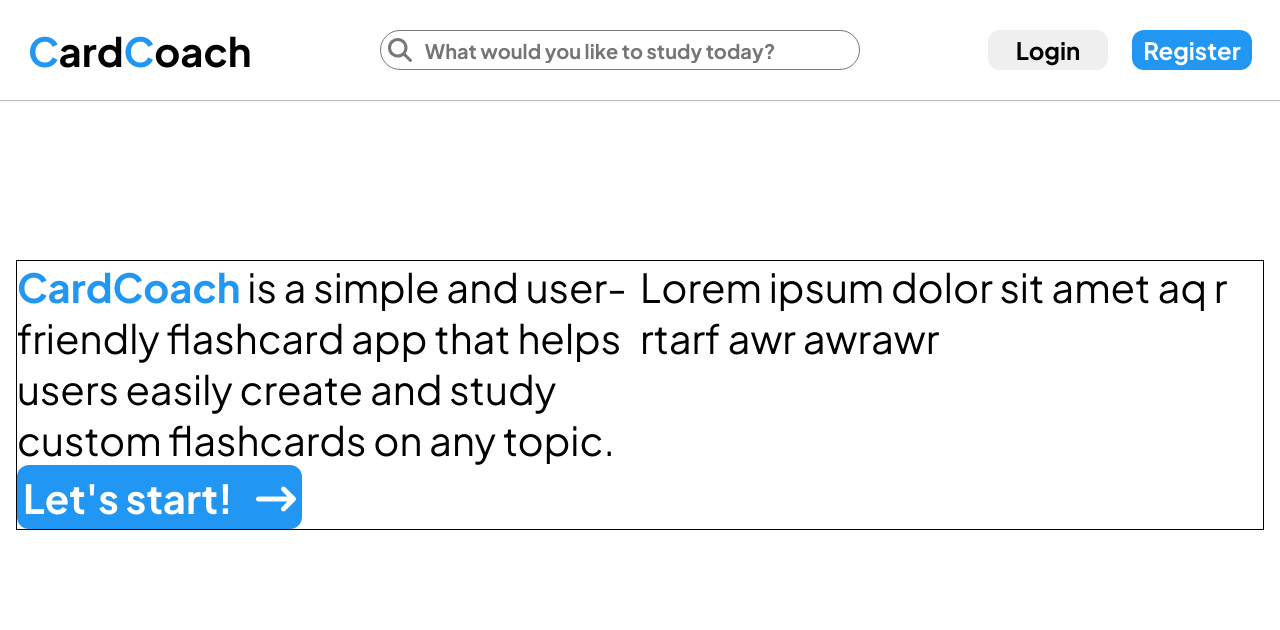
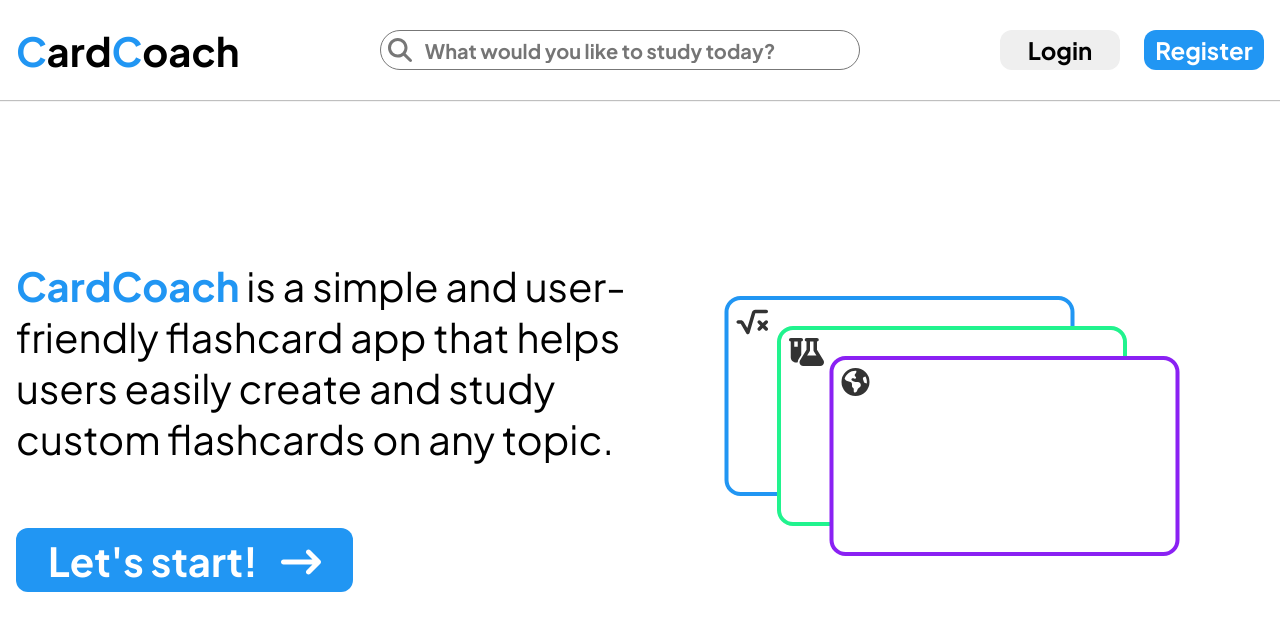
Before and after one commit to BBrownley/cardcoach-client, a React (Create React App) app: page / in a window 1280 px wide. Shown: the top 630 px of the page. Built offline with nearby package versions, Linux system fonts and the light colour scheme.

Commit message:
added hero section of landing page with load animations

```diff
--- a/src/components/reusable/Navigation/Navigation.elements.js
+++ b/src/components/reusable/Navigation/Navigation.elements.js
@@ -3,7 +3,7 @@ import styled from "styled-components";
 export const Container = styled.div`
   height: 100px;
   /* box-shadow: 0 1px 1px 0 rgba(0, 0, 0, 0.25); */
-  padding: 0.75rem;
+  /* padding: 0.75rem; */
   display: flex;
   justify-content: space-between;
   overflow: hidden;
--- a/src/components/views/LandingPage/Hero.elements.js
+++ b/src/components/views/LandingPage/Hero.elements.js
@@ -3,7 +3,7 @@ import styled from "styled-components";
 export const Hero = styled.div`
   color: black;
   font-size: 2.5rem;
-  border: 1px solid black;
+  /* border: 1px solid #ccc; */
 
   display: flex;
 
@@ -11,19 +11,158 @@ export const Hero = styled.div`
   > * {
     flex: 1;
     width: 0; /* Set width to 0 to evenly distribute available space */
+    &:nth-child(1) {
+      padding-right: 0.5rem;
+    }
+    &:nth-child(2) {
+      padding-left: 0.5rem;
+      /* border: 2px solid #ccc; */
+    }
+  }
+
+  @keyframes hero-body-text-anim {
+    from {
+      transform: translateY(3rem);
+      opacity: 0;
+    }
+    to {
+      transform: translateY(0);
+      opacity: 1;
+    }
+  }
+
+  @keyframes hero-body-btn-anim {
+    0% {
+      transform: translateX(10rem);
+      opacity: 0;
+    }
+    70% {
+      transform: translateX(10rem);
+      opacity: 0;
+    }
+    100% {
+      transform: translateY(0);
+      opacity: 1;
+    }
   }
 
   .hero-body {
+    animation: hero-body-text-anim 0.5s ease-out;
+
     span {
       font-weight: bold;
     }
 
     .btn {
+      animation: hero-body-btn-anim 2s ease-out;
       font-size: 2.5rem;
       height: 4rem;
+      margin-top: 4rem;
+      padding-left: 2rem;
+      padding-right: 2rem;
+      display: block;
       &__arrow {
         margin-left: 1rem;
       }
     }
   }
+
+  .hero-image {
+    position: relative;
+
+    /* target all 3 flashcards */
+    > * {
+      background-color: #fff;
+      width: 350px;
+      height: 200px;
+      border-radius: 1rem;
+      position: absolute;
+      border: 1px solid black;
+
+      top: 50%;
+      left: 50%;
+      animation-fill-mode: forwards;
+
+      visibility: hidden;
+      animation-play-state: paused;
+
+      &[class*="animate"] {
+        visibility: visible;
+        animation-play-state: running;
+      }
+
+      .card-icon {
+        position: absolute;
+        top: 0.5rem;
+        left: 0.5rem;
+        font-size: 1.75rem;
+        color: #333;
+      }
+    }
+
+    /* cards fade in on load */
+
+    @keyframes card-1-anim {
+      0% {
+        opacity: 0;
+        transform: translate(35%, -65%);
+      }
+      100% {
+        opacity: 1;
+        transform: translate(-65%, -65%);
+      }
+    }
+
+    @keyframes card-2-anim {
+      0% {
+        opacity: 0;
+        transform: translate(50%, -50%);
+      }
+      25% {
+        opacity: 0;
+        transform: translate(50%, -50%);
+      }
+      100% {
+        opacity: 1;
+        transform: translate(-50%, -50%);
+      }
+    }
+
+    @keyframes card-3-anim {
+      0% {
+        opacity: 0;
+        transform: translate(65%, -35%);
+      }
+      50% {
+        opacity: 0;
+        transform: translate(65%, -35%);
+      }
+      100% {
+        opacity: 1;
+        transform: translate(-35%, -35%);
+      }
+    }
+
+    .card-1 {
+      border: 0.25rem solid #2196f3;
+      transform: translate(-65%, -65%);
+      animation: card-1-anim 1s cubic-bezier(0.4, 0, 0.6, 1);
+    }
+
+    .card-2 {
+      border: 0.25rem solid #21f38e;
+      top: 50%;
+      left: 50%;
+      transform: translate(-50%, -50%);
+      animation: card-2-anim 1s cubic-bezier(0.4, 0, 0.6, 1);
+    }
+
+    .card-3 {
+      border: 0.25rem solid #8a21f3;
+      top: 50%;
+      left: 50%;
+      transform: translate(-35%, -35%);
+      animation: card-3-anim 1s cubic-bezier(0.4, 0, 0.6, 1);
+    }
+  }
 `;
--- a/src/components/views/LandingPage/LandingPage.jsx
+++ b/src/components/views/LandingPage/LandingPage.jsx
@@ -1,10 +1,15 @@
-import React from "react";
+import React, { useState, useEffect } from "react";
 
 import { Hero } from "./Hero.elements";
 import { Wrapper } from "../../reusable/Wrapper.elements";
 
 import { FontAwesomeIcon } from "@fortawesome/react-fontawesome";
-import { faArrowRightLong } from "@fortawesome/free-solid-svg-icons";
+import {
+  faArrowRightLong,
+  faSquareRootVariable,
+  faFlaskVial,
+  faGlobeAmericas
+} from "@fortawesome/free-solid-svg-icons";
 
 export default function LandingPage() {
   return (
@@ -25,9 +30,19 @@ export default function LandingPage() {
               </button>
             </div>
           </div>
-          <div className="hero-image-wrapper">
-            <div className="hero-image">
-              Lorem ipsum dolor sit amet aq r rtarf awr awrawr
+
+          <div className="hero-image">
+            <div className="card-1 animate">
+              <FontAwesomeIcon
+                icon={faSquareRootVariable}
+                className="card-icon"
+              />
+            </div>
+            <div className="card-2 animate">
+              <FontAwesomeIcon icon={faFlaskVial} className="card-icon" />
+            </div>
+            <div className="card-3 animate">
+              <FontAwesomeIcon icon={faGlobeAmericas} className="card-icon" />
             </div>
           </div>
         </Hero>
```
